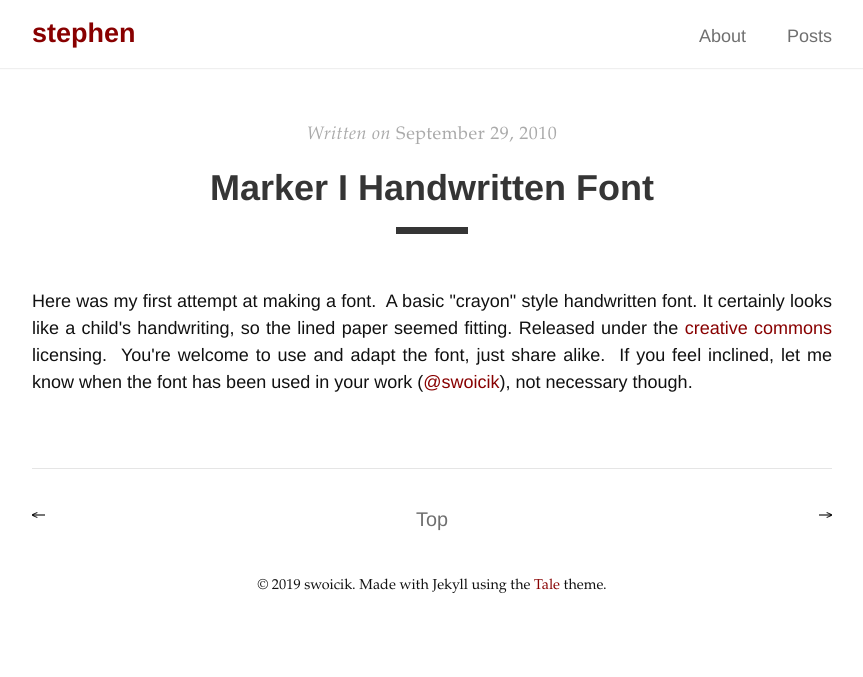
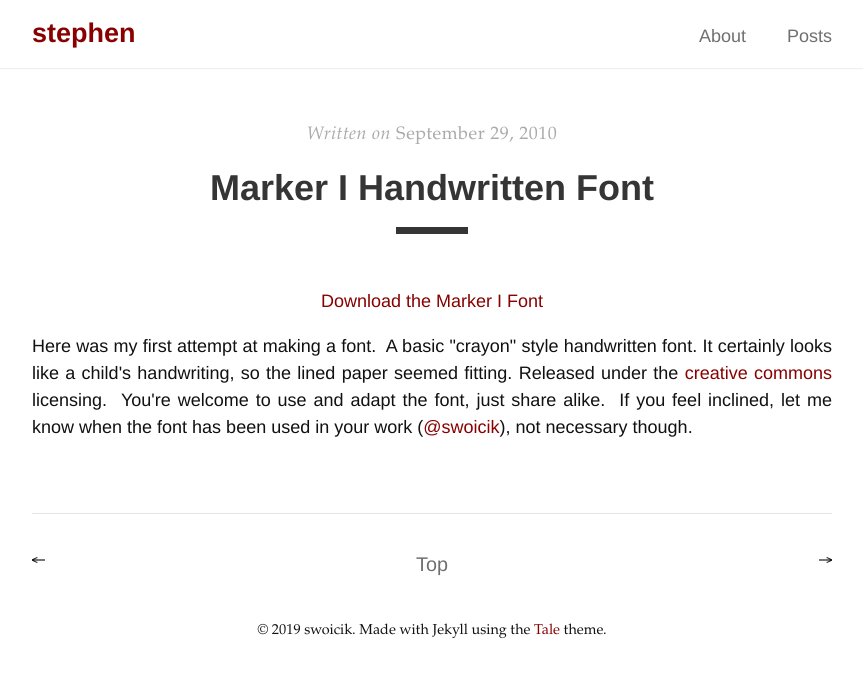
Before and after one commit to swoicik/swoicik.github.io, a Jekyll site: the page built from _posts/2010-09-29-marker-i-handwritten-font.md, in a window 1280 px wide. Shown: the top 677 px of the page, without its empty margins (208-1071 px from the left). Built offline with Jekyll 4.4.1, drawn with Linux system fonts in a browser that asks for light colours.

Commit message:
Syncing _posts/2010-09-29-marker-i-handwritten-font.md from WordPress at https://woicik.rivikhosting.com (stephen) - wpghs

```diff
--- a/_posts/2010-09-29-marker-i-handwritten-font.md
+++ b/_posts/2010-09-29-marker-i-handwritten-font.md
@@ -5,12 +5,17 @@ author: stephen
 post_excerpt: "Here is my first attempt at making a font.  Pretty basic handwritten font. Certainly looks like a child's handwriting, so the lined paper seemed fitting. Released under the creative commons licensing.  You're welcome to use and adapt the font, just share alike.  If you feel inclined, let me know when the font has been used in your work, not necessary though."
 layout: post
 permalink: >
-  http://woicik.rivikhosting.com/2010/marker-i-handwritten-font/
+  https://woicik.rivikhosting.com/2010/marker-i-handwritten-font/
 published: true
 post_date: 2010-09-29 08:26:35
 ---
+<p style="text-align: center;"><a href="https://gumroad.com/l/Marker1" target="_blank" rel="noopener noreferrer">Download the Marker I Font</a></p>
 <p>Here was my first attempt at making a font.  A basic "crayon" style handwritten font. It certainly looks like a child's handwriting, so the lined paper seemed fitting. Released under the <a href="http://creativecommons.org/licenses/by-sa/3.0/" target="_blank" rel="noopener noreferrer">creative commons</a> licensing.  You're welcome to use and adapt the font, just share alike.  If you feel inclined, let me know when the font has been used in your work (<a href="https://twitter.com/swoicik" target="_blank" rel="noopener noreferrer">@swoicik</a>), not necessary though.</p>
 
 <!-- wp:gumroad/gumroad-block {"id":"Marker1","type":"embed","text":"Download the Marker I Font","url":"https://gumroad.com/l/Marker1"} -->
 <div class="gumroad-product-embed" data-gumroad-product-id="Marker1" class="wp-block-gumroad-gumroad-block"></div>
 <!-- /wp:gumroad/gumroad-block -->
+
+<!-- wp:paragraph -->
+<p></p>
+<!-- /wp:paragraph -->
```
